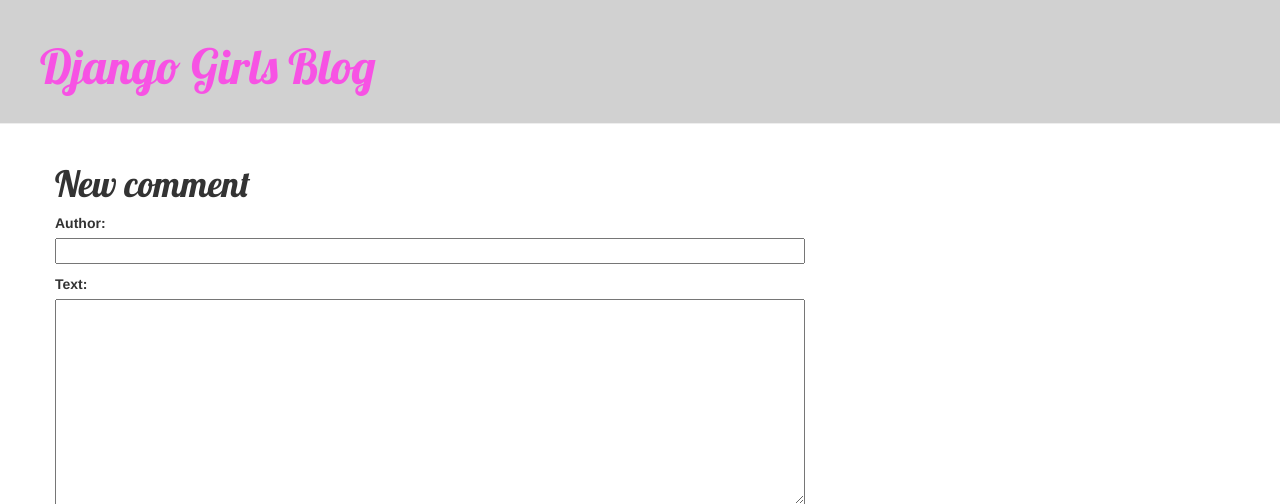
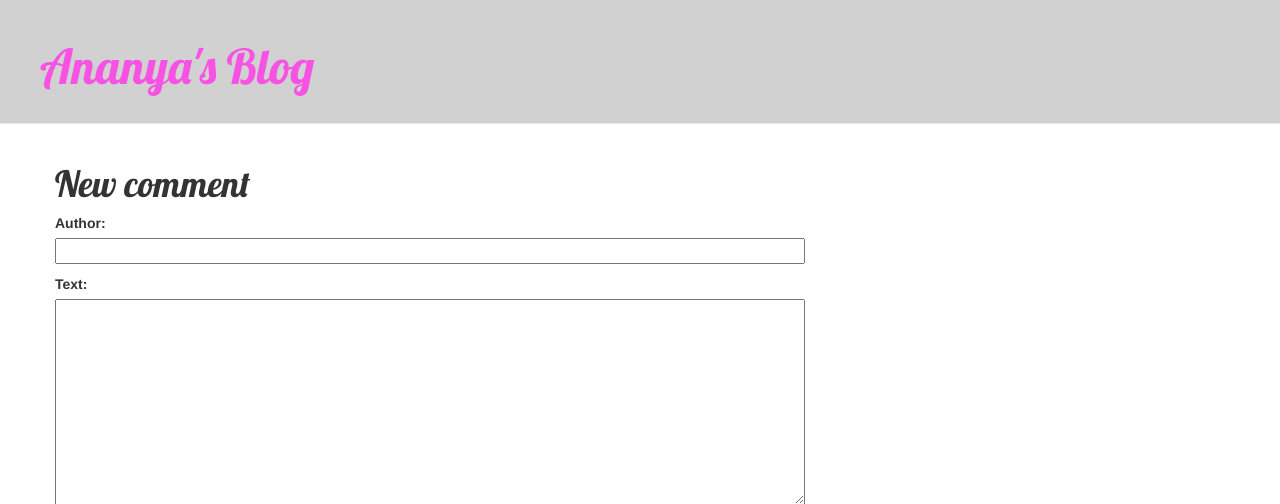
Before and after one commit to anya26/my-first-blog, a Django app: template blog/templates/blog/add_comment_to_post.html in a window 1280 px wide. Shown: the top 504 px of the page. Run offline with Django 3.2, Linux system fonts and the light colour scheme; the template is opened without the code that fills it: values that come from a table or form of the project are taken from there, others are empty; parts of the project's set-up code (start-up, migrations or seed data) failed here and were passed over; some libraries are stand-ins or nearby versions.

Commit message:
fixing comments.

```diff
--- a/blog/forms.py
+++ b/blog/forms.py
@@ -1,5 +1,5 @@
 from django import forms
-from .models import Post, Comment
+from .models import Post,Comment
 
 class PostForm(forms.ModelForm):
 
--- a/blog/models.py
+++ b/blog/models.py
@@ -1,5 +1,6 @@
 from django.db import models
 from django.utils import timezone
+from django.contrib.auth.models import User
 # Create your models here.
 class Post(models.Model):
     author = models.ForeignKey('auth.User')
--- a/blog/templates/blog/base.html
+++ b/blog/templates/blog/base.html
@@ -13,7 +13,7 @@
         <a href="{% url 'post_new' %}" class="top-menu"><span class="glyphicon glyphicon-plus"></span></a>
         <a href="{% url 'post_draft_list' %}" class="top-menu"><span class="glyphicon glyphicon-edit"></span></a>
       {% endif %}
-        <h1><a href="/">Django Girls Blog</a></h1>
+        <h1><a href="/">Ananya's Blog</a></h1>
     </div>
     <div class="content container">
         <div class="row">
```
